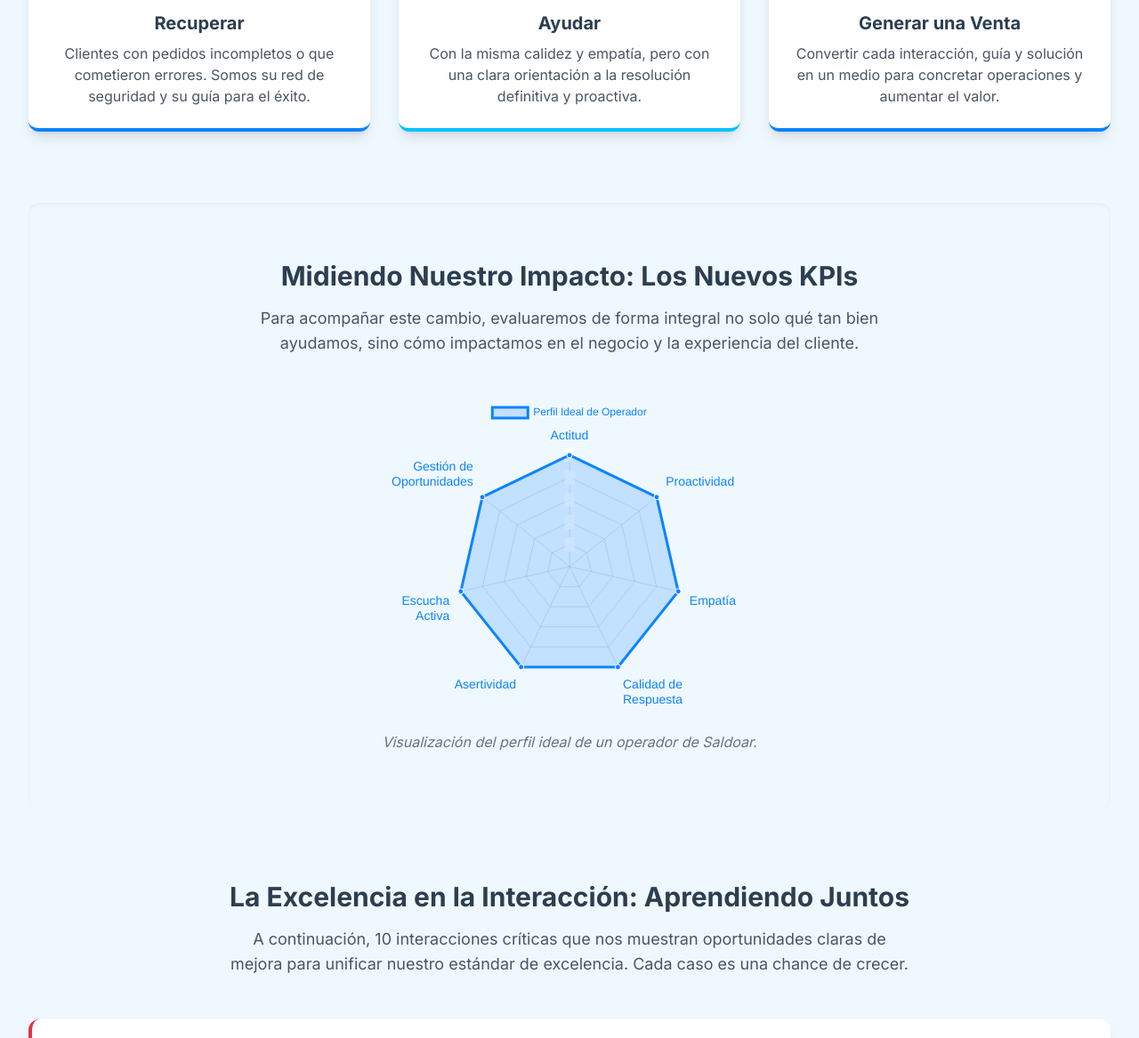
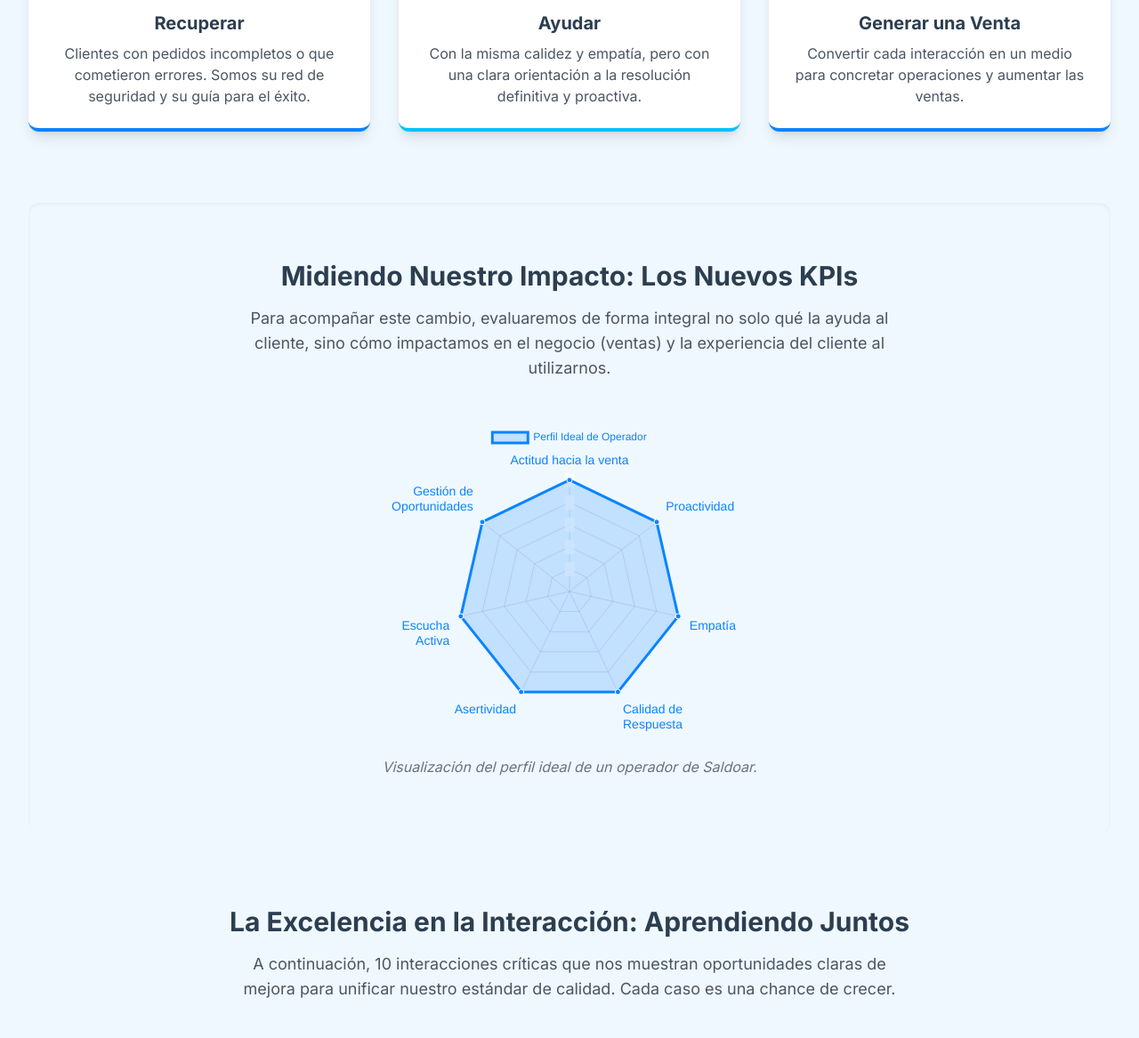
Before and after one commit to lkswally/SalesSupport.github.io, a plain HTML site: page index.html in a window 1280 px wide. Shown: the part 604-1771 px from the top of the page at 89% size. Drawn offline with nearby package versions, Linux system fonts and the light colour scheme.

Commit message:
Update index.html

```diff
--- a/index.html
+++ b/index.html
@@ -67,7 +67,7 @@
                 <div class="bg-white p-6 rounded-xl shadow-lg transform hover:scale-105 transition-transform duration-300 border-b-4 border-saldoar-primary">
                     <div class="text-4xl mb-4">📈</div>
                     <h3 class="text-xl font-bold mb-2">Generar una Venta</h3>
-                    <p class="text-gray-600">Convertir cada interacción, guía y solución en un medio para concretar operaciones y aumentar el valor.</p>
+                    <p class="text-gray-600">Convertir cada interacción en un medio para concretar operaciones y aumentar las ventas.</p>
                 </div>
             </div>
         </section>
@@ -75,7 +75,7 @@
         <section id="kpis" class="my-20 bg-saldoar-background-light py-16 px-4 rounded-xl shadow-inner">
             <div class="text-center mb-12">
                 <h2 class="text-3xl font-bold text-saldoar-text-dark">Midiendo Nuestro Impacto: Los Nuevos KPIs</h2>
-                <p class="max-w-3xl mx-auto text-lg text-gray-600 mt-4">Para acompañar este cambio, evaluaremos de forma integral no solo qué tan bien ayudamos, sino cómo impactamos en el negocio y la experiencia del cliente.</p>
+                <p class="max-w-3xl mx-auto text-lg text-gray-600 mt-4">Para acompañar este cambio, evaluaremos de forma integral no solo qué la ayuda al cliente, sino cómo impactamos en el negocio (ventas) y la experiencia del cliente al utilizarnos.</p>
             </div>
             <div class="flex justify-center">
                  <div class="chart-container">
@@ -89,7 +89,7 @@
         <section id="interacciones" class="my-20">
             <div class="text-center mb-12">
                 <h2 class="text-3xl font-bold text-saldoar-text-dark">La Excelencia en la Interacción: Aprendiendo Juntos</h2>
-                <p class="max-w-3xl mx-auto text-lg text-gray-600 mt-4">A continuación, 10 interacciones críticas que nos muestran oportunidades claras de mejora para unificar nuestro estándar de excelencia. Cada caso es una chance de crecer.</p>
+                <p class="max-w-3xl mx-auto text-lg text-gray-600 mt-4">A continuación, 10 interacciones críticas que nos muestran oportunidades claras de mejora para unificar nuestro estándar de calidad. Cada caso es una chance de crecer.</p>
             </div>
 
             <div class="space-y-8">
@@ -250,7 +250,7 @@
                         </div>
                         <div class="ml-6 text-left">
                             <h4 class="text-xl font-bold">Taller Interno Intensivo</h4>
-                            <p class="mt-2 text-gray-600">Realizaremos una sesión de 1 hora sobre la “Estructura de Respuesta Empática, Proactiva y Resolutiva” (S.A.C.R.E.), con casos prácticos.</p>
+                            <p class="mt-2 text-gray-600">Realizaremos unaa Instancia sobre la “Estructura de Respuesta Empática, Proactiva y Resolutiva” (S.A.C.R.E.), con casos prácticos y reales.</p>
                         </div>
                     </li>
                     <li class="flex items-start">
@@ -302,7 +302,7 @@
         const ctx = document.getElementById('kpiRadarChart');
         const kpiData = {
             labels: [
-                'Actitud',
+                'Actitud hacia la venta',
                 'Proactividad',
                 'Empatía',
                 ['Calidad de', 'Respuesta'],
```
